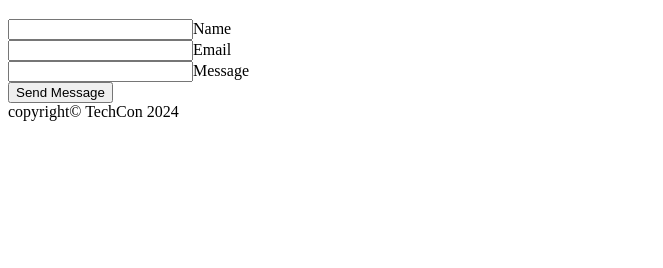
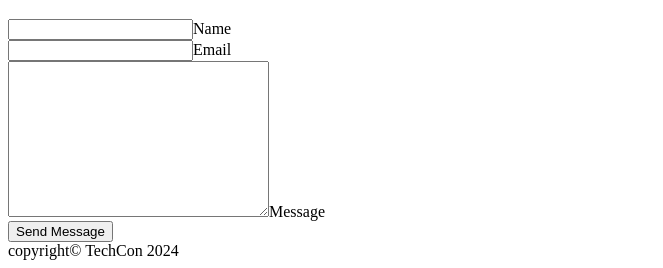
Before and after one commit to Shaapera/TechCon_HTML, a plain HTML site: page techcon_website/contact.html in a window 1280 px wide. Shown: the part 585-853 px from the top of the page, without its empty margins (0-663 px from the left). Before the commit the page ends 800 px from the top, so only its background shows below. Drawn offline with Linux system fonts and the light colour scheme.

Commit message:
committing contact

```diff
--- a/techcon_website/contact.html
+++ b/techcon_website/contact.html
@@ -38,7 +38,8 @@
         <br />
         <input type="email" /><label for="email">Email</label>
         <br />
-        <input type="textarea" /><label for="message">Message</label>
+        <textarea name="" id="" cols="30" rows="10"></textarea
+        ><label for="message">Message</label>
         <br />
         <button type="submit">Send Message</button>
       </form>
```
